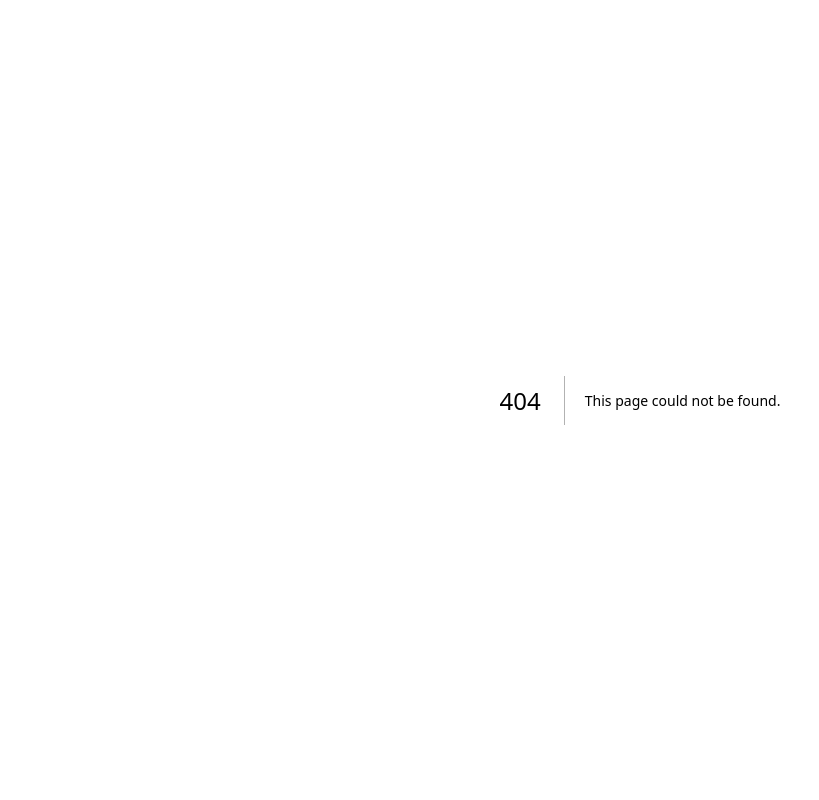
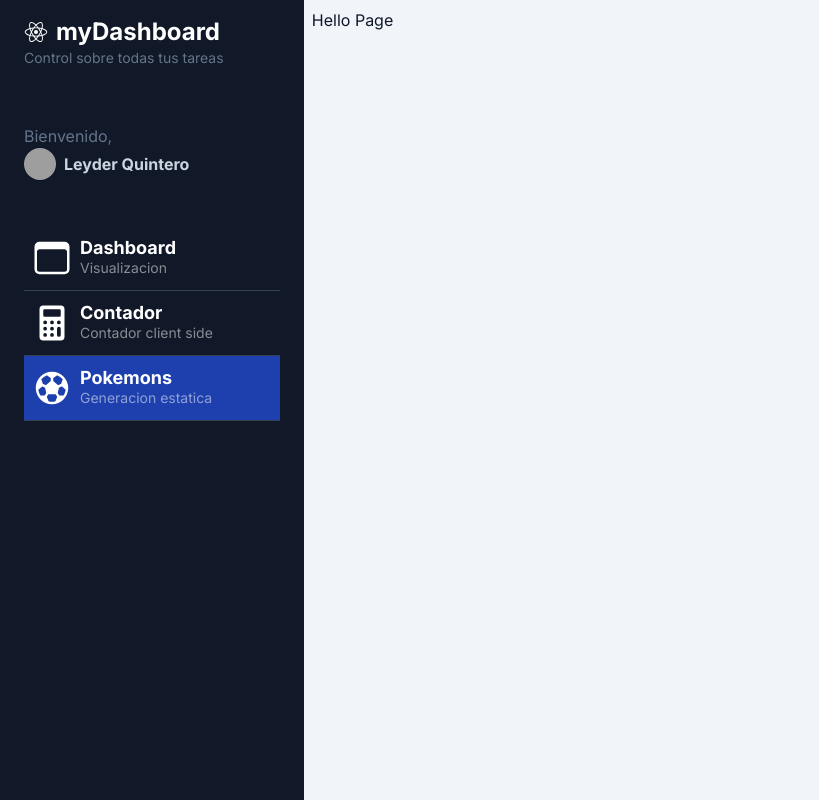
Before and after one commit to lelequinter/my-dashboard-Nextjs, a Next.js app: page /dashboard/pokemons in a window 1280 px wide. Before the commit this address had no page. Shown: the whole page, without its empty margins (0-819 px from the left). Built offline with nearby package versions, Linux system fonts and the light colour scheme; grey boxes are pictures that could not be loaded.

Commit message:
Continuación de la sección

```diff
--- a/src/app/components/Sidebar.tsx
+++ b/src/app/components/Sidebar.tsx
@@ -1,6 +1,6 @@
 import Image from "next/image";
 import React from "react";
-import { IoBrowsersOutline, IoCalculator, IoLogoReact } from "react-icons/io5";
+import { IoBrowsersOutline, IoCalculator, IoFootball, IoLogoReact } from "react-icons/io5";
 import { SidebarMenuItem } from './SidebarMenuItem';
 
 const menuItems = [
@@ -15,6 +15,12 @@
         icon: <IoCalculator size={40} />,
         title: 'Contador',
         subtitle: 'Contador client side'
+    },
+    {
+        path: '/dashboard/pokemons',
+        icon: <IoFootball size={40} />,
+        title: 'Pokemons',
+        subtitle: 'Generacion estatica'
     },
 ]
 
--- /dev/null
+++ b/src/app/dashboard/pokemons/page.tsx
@@ -0,0 +1,8 @@
+
+export default function PokemonsPage() {
+  return (
+    <div>
+      <h1>Hello Page</h1>
+    </div>
+  );
+}
```
